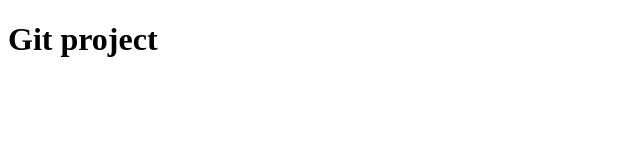
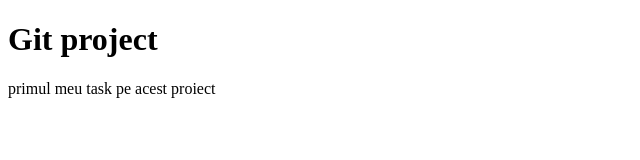
Before and after one commit to mihaifirst/git-project, a plain HTML site: page index.html in a window 1280 px wide. Shown: the whole page, without its empty margins (0-640 px from the left). Drawn offline with Linux system fonts and the light colour scheme.

Commit message:
paragraf adaugat

```diff
--- a/index.html
+++ b/index.html
@@ -7,5 +7,6 @@
   </head>
   <body>
     <h1>Git project</h1>
+    <p>primul meu task pe acest proiect</p>
   </body>
 </html>
```
